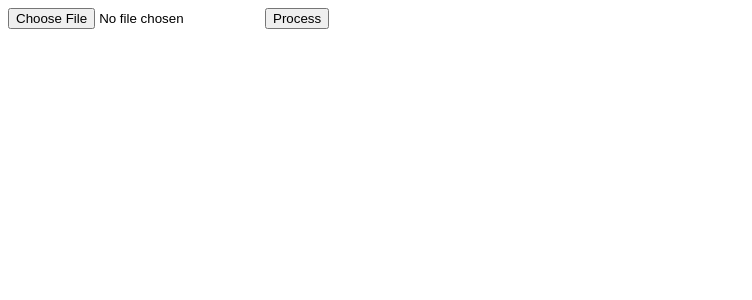
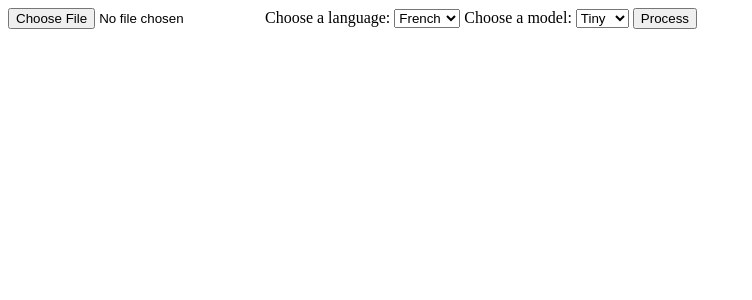
Before and after one commit to hatembellaaj/mayaSpeech, a Flask app: page / in a window 1280 px wide. Shown: the top 300 px of the page, without its empty margins (0-752 px from the left). Run offline with Flask 3, Linux system fonts and the light colour scheme.

Commit message:
adding choices :)

```diff
--- a/app.py
+++ b/app.py
@@ -90,7 +90,13 @@ def process():
     #################################################
     ###### Execute whisper command !
 
-    strWhisper = 'whisper audio.wav  --language fr --model tiny'
+
+    # Récupérer les valeurs des champs language et model
+    language = request.form['language']
+    model = request.form['model']
+
+
+    strWhisper = f'whisper audio.wav --language {language} --model {model}'
     now = datetime.now()
     print("Current time:", now)
     print("strWhisper : ",strWhisper)
--- a/templates/index.html
+++ b/templates/index.html
@@ -7,8 +7,19 @@
     <title>Upload File</title>
 </head>
 <body>
-    <form action="/process" method="post" enctype="multipart/form-data">
+    <form action="/process" method="post" enctype="multipart/form-data" id="upload-form">
         <input type="file" name="file" accept=".wav">
+        <label for="language">Choose a language:</label>
+        <select name="language" id="language">
+            <option value="fr">French</option>
+            <option value="en">English</option>
+            <option value="ar">Arabic</option>
+        </select>
+        <label for="model">Choose a model:</label>
+        <select name="model" id="model">
+            <option value="tiny">Tiny</option>
+            <option value="base">Base</option>
+        </select>
         <button type="submit" value="Upload">Process</button>
     </form>
 </body>
```
